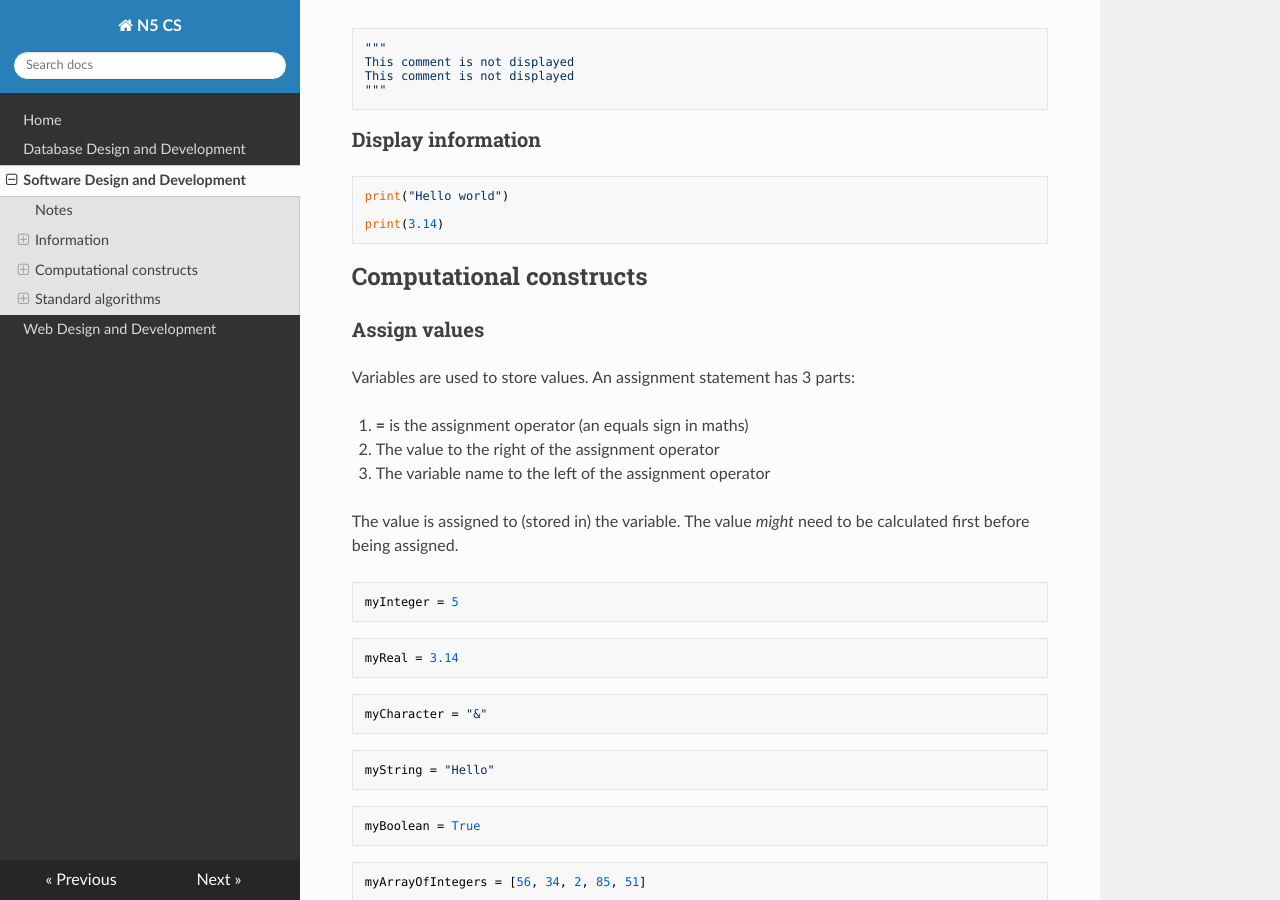
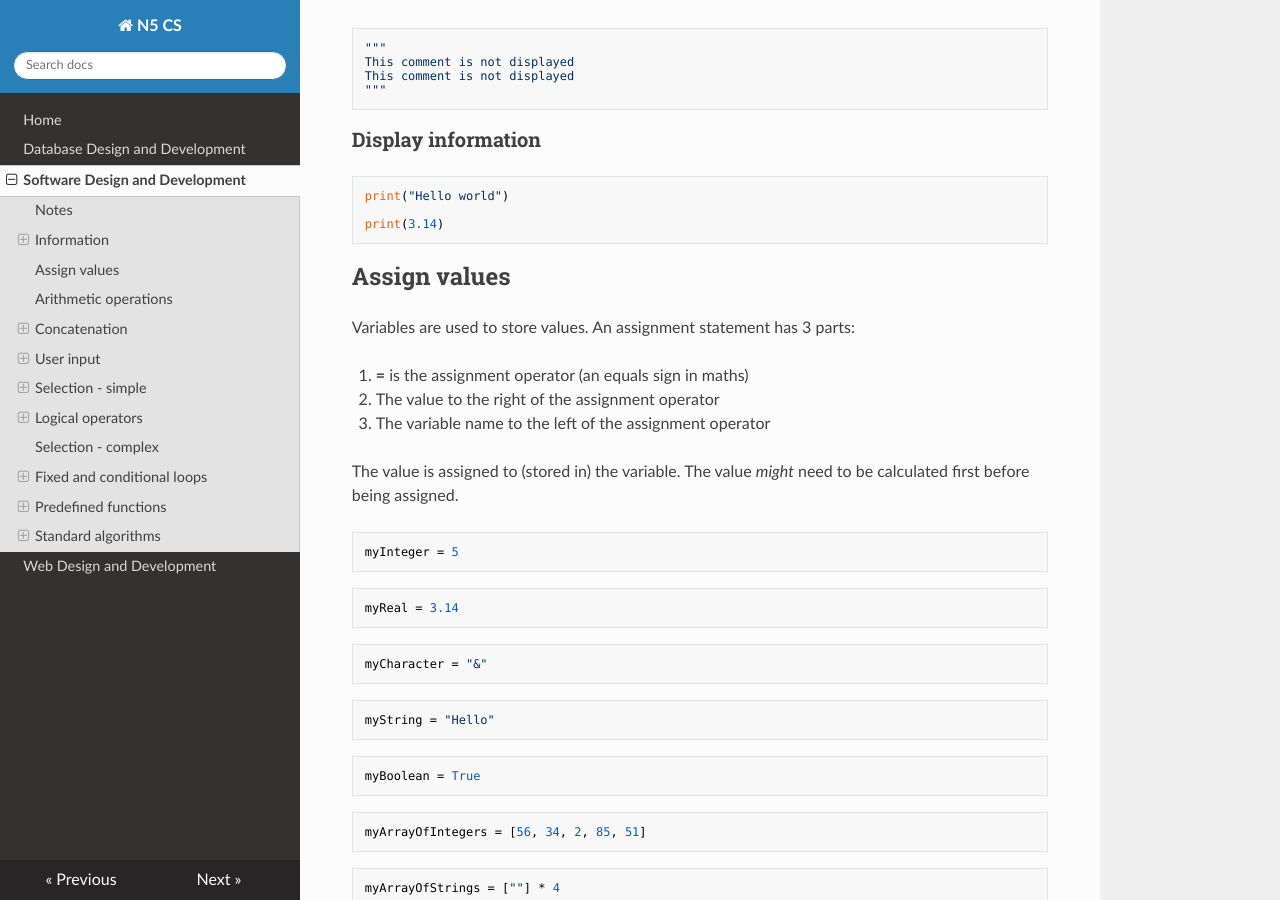
Before and after one commit to MrFriendCS/N5-CS, an MkDocs documentation site: the page built from docs/N5-CS-SDD.md, in a window 1280 px wide and 900 px high, scrolled down 615 px. Built offline with MkDocs 1.6.1, drawn with Linux system fonts in a browser that asks for light colours; nearby versions of some CDN libraries.

Commit message:
docs/N5-CS-SDD.md updated from https://stackedit.io/

````diff
--- a/docs/N5-CS-SDD.md
+++ b/docs/N5-CS-SDD.md
@@ -35,9 +35,7 @@ print("Hello world")
 print(3.14)
 ```
 
-## Computational constructs
-
-### Assign values
+## Assign values
 
 Variables are used to store values.  An assignment statement has 3 parts:
 
@@ -75,7 +73,7 @@ myArrayOfIntegers = [56, 34, 2, 85, 51]
 myArrayOfStrings = [""] * 4
 ```
 
-### Arithmetic operations
+## Arithmetic operations
 
 Addition
 ``` python
@@ -115,11 +113,11 @@ myAge = myAge + 1
 print(myAge)
 ```
 
-### Concatenation
+## Concatenation
 
 Concatenate means to join together.
 
-#### Strings
+### Strings
 
 A string can be concatenated with another string.
 
@@ -143,7 +141,7 @@ phrase = word1 + " " + word2
 print(phrase)
 ```
 
-#### Non-strings
+### Non-strings
 
 To concatenate something that is not a string, it must be cast (converted) to a string.
 
@@ -155,7 +153,7 @@ phrase = "I am " + str(age)
 print(phrase)
 ```
 
-#### Arrays
+### Arrays
 
 An array can be concatenated with another array.
 
@@ -168,7 +166,7 @@ combined = part1 + part2
 print(combined)
 ```
 
-#### Non-arrays
+### Non-arrays
 
 To concatenate something that is not an array, it must be cast (converted) to an array.
 
@@ -181,9 +179,9 @@ combined = myArray + [myInt]
 print(combined)
 ```
 
-### User input
+## User input
 
-#### String input
+### String input
 
 **Note:** Anything from the keyboard is a *string*.
 
@@ -196,7 +194,7 @@ phrase = word1 + " " + word2
 print(phrase)
 ```
 
-#### Non-string input
+### Non-string input
 
 Values that have a different datatype must be cast from string to the correct datatype, using one of the following functions:
 
@@ -217,9 +215,9 @@ addition = value1 + value2
 print(addition)
 ```
 
-### Selection - simple
+## Selection - simple
 
-#### Comparison operators
+### Comparison operators
 
 Comparison operators are used to compare one value with another.   All of the following examples produce a Boolean answer of `True` or `False`.
 
@@ -253,7 +251,7 @@ Less than or equal to
 16 <= 18
 ```
 
-#### Selection
+### Selection
 
 Selection makes use of a comparison operator to decide what to do.
 
@@ -292,11 +290,11 @@ else:
     print("Oh dear!")
 ```
 
-### Logical operators
+## Logical operators
 
 Compare more than one set of values to produce a Boolean answer of `True` or `False`.
 
-#### AND
+### AND
 
 Both comparisons must be `True` to produce a final answer of `True`.
 
@@ -315,7 +313,7 @@ myAnswer = 16 <= 18 and "Night" == "Day"
 print(myAnswer)
 ```
 
-#### OR
+### OR
 
 One or both comparisons must be `True` to produce a final answer of `True`.
 
@@ -334,7 +332,7 @@ myAnswer = 16 <= 18 or "Night" == "Day"
 print(myAnswer)
 ```
 
-#### NOT
+### NOT
 
 Reverses the result of the comparison.
 
@@ -351,7 +349,7 @@ myAnswer = not(16 <= 18)
 print(myAnswer)
 ```
 
-### Selection - complex
+## Selection - complex
 
 Complex selection uses of logical operators.
 
@@ -363,7 +361,7 @@ if age >= 18 and not(banned):
     print("You can go to the pub.")
 ```
 
-###  Fixed and conditional loops
+##  Fixed and conditional loops
 
 ### Fixed loop (for)
 
@@ -414,9 +412,9 @@ while value < 10:
     print(counter)
 ```
 
-### Predefined functions
+## Predefined functions
 
-#### Random
+### Random
 
 The code to produce a random number needs to be imported before it can be used.
 
````
Also changed, not shown: other parts of docs/N5-CS-SDD.md (+3 -3 lines).
